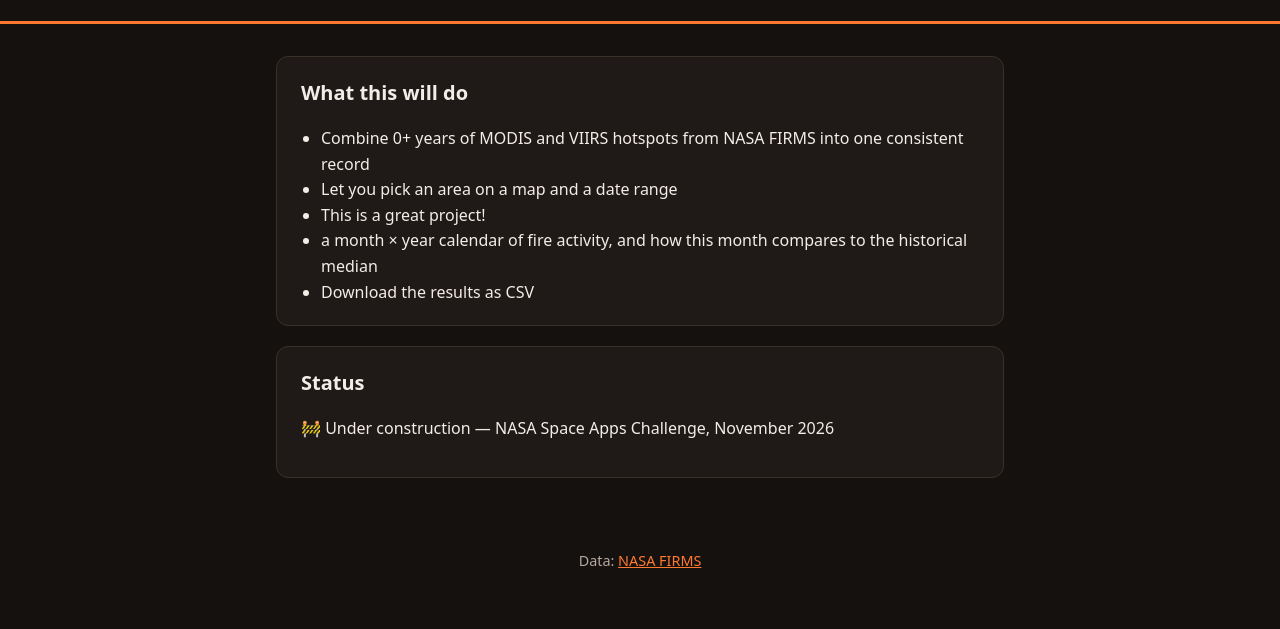
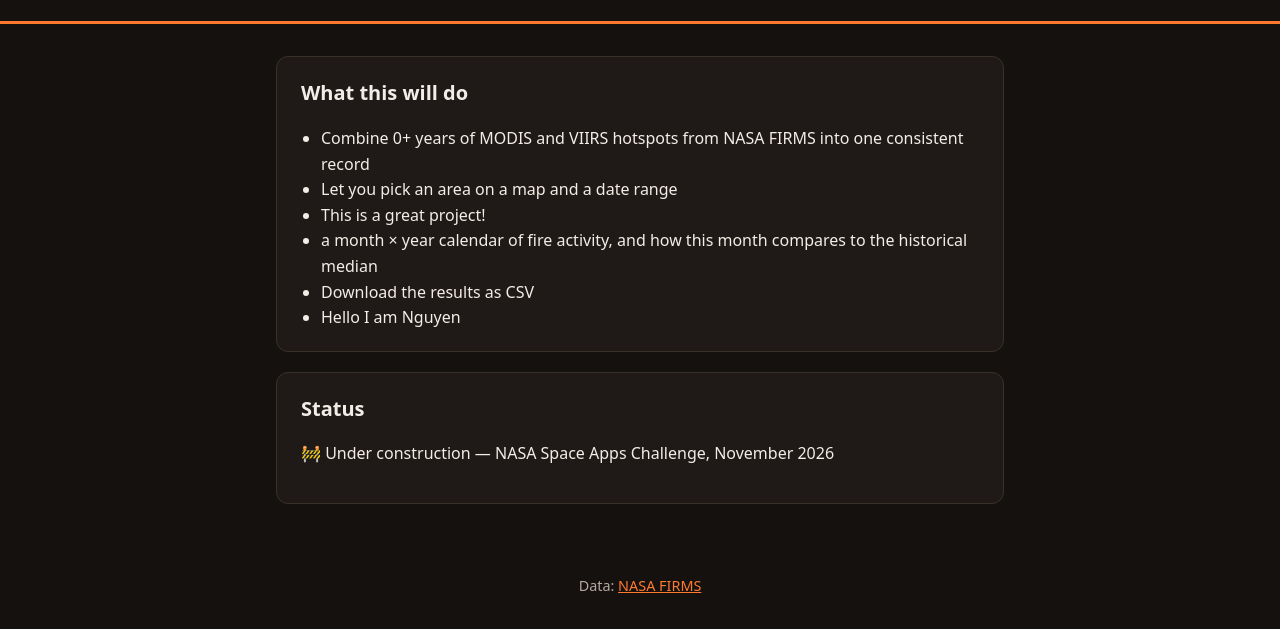
Before and after one commit to GShubhan/ignisensing-analytics, a plain HTML site: page web/index.html in a window 1280 px wide. Shown: the part 161-790 px from the top of the page. Drawn offline with Linux system fonts and the light colour scheme.

Commit message:
add introduction

```diff
--- a/web/index.html
+++ b/web/index.html
@@ -22,6 +22,7 @@
         <li>This is a great project!</li>
         <li> a month × year calendar of fire activity, and how this month compares to the historical median</li>
         <li>Download the results as CSV</li>
+        <li>Hello I am Nguyen</li>
       </ul>
     </section>
 
```
